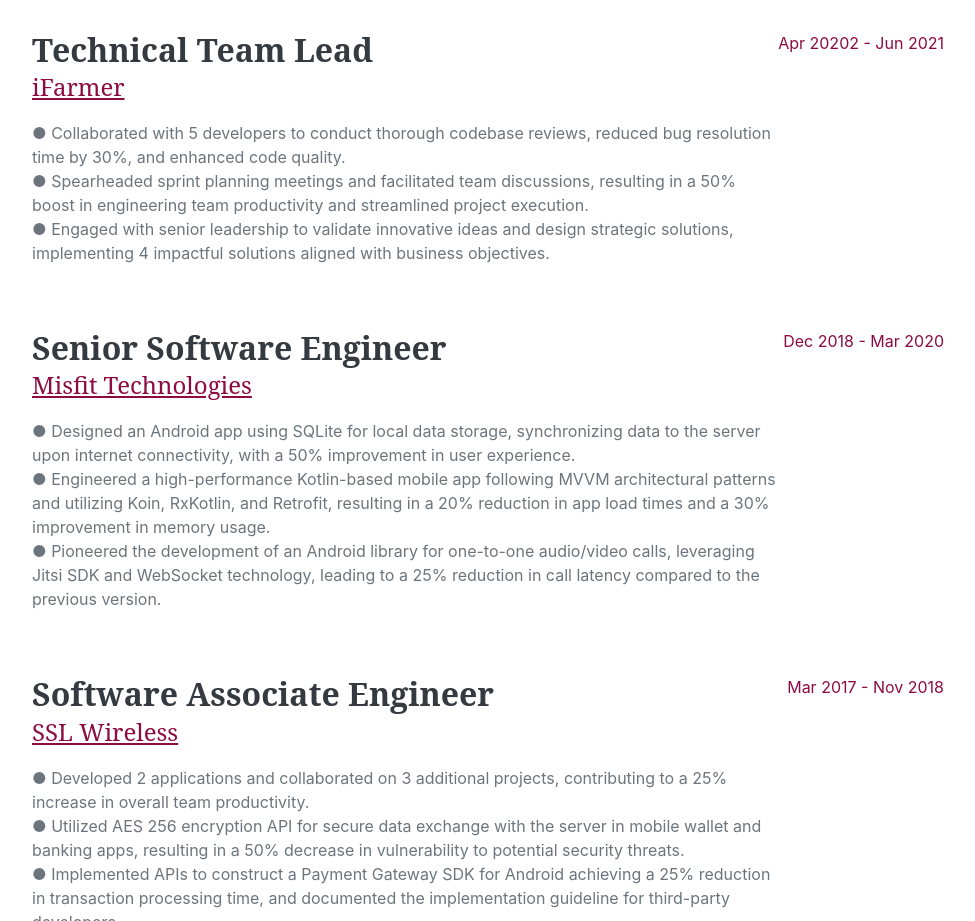
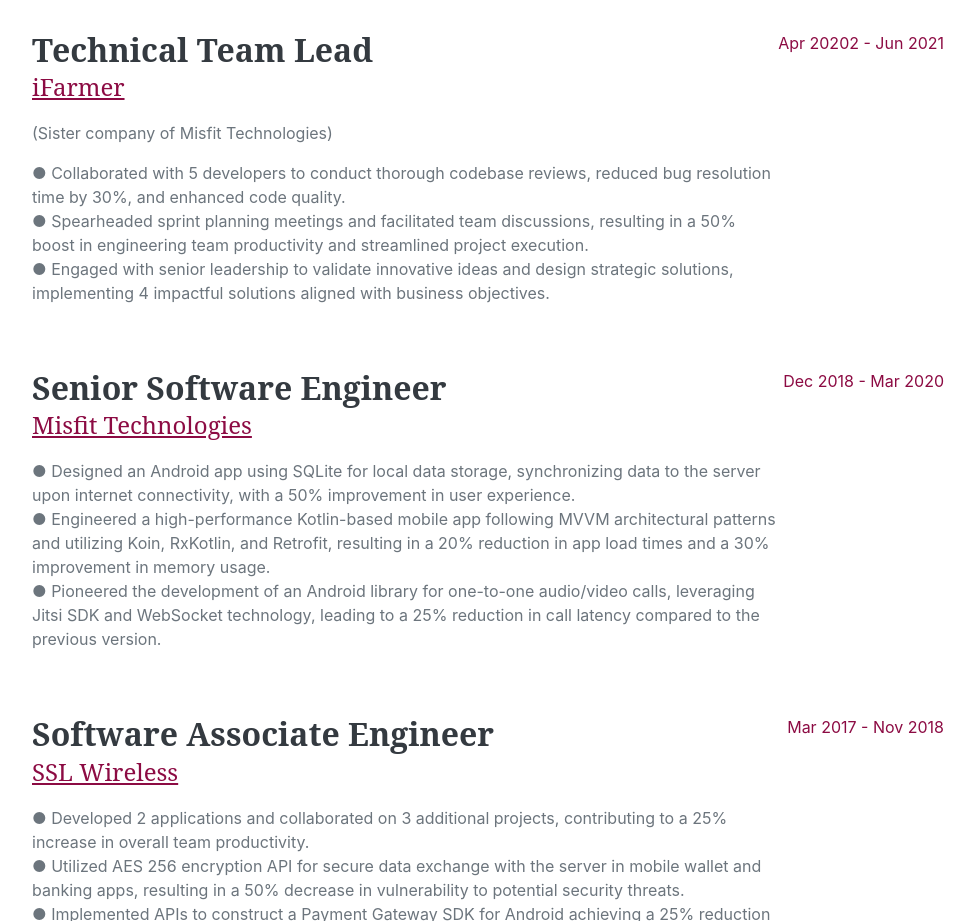
Before and after one commit to sudipnmsu/sudipnmsu.github.io, a plain HTML site: page index.html in a window 1280 px wide. Shown: the part 1360-2281 px from the top of the page, without its empty margins (288-1263 px from the left). Drawn offline with nearby package versions, Linux system fonts and the light colour scheme; a web font is replaced by a local one.

Commit message:
add text in iFarmer section

```diff
--- a/index.html
+++ b/index.html
@@ -194,6 +194,7 @@
               <div class="subheading mb-3">
                 <a target="_blank" href="https://ifarmer.asia/">iFarmer</a>
               </div>
+              <p>(Sister company of Misfit Technologies)</p>
               <p>
                 ● Collaborated with 5 developers to conduct thorough codebase
                 reviews, reduced bug resolution time by 30%, and enhanced code
```
Also changed, not shown: 1 other file.
